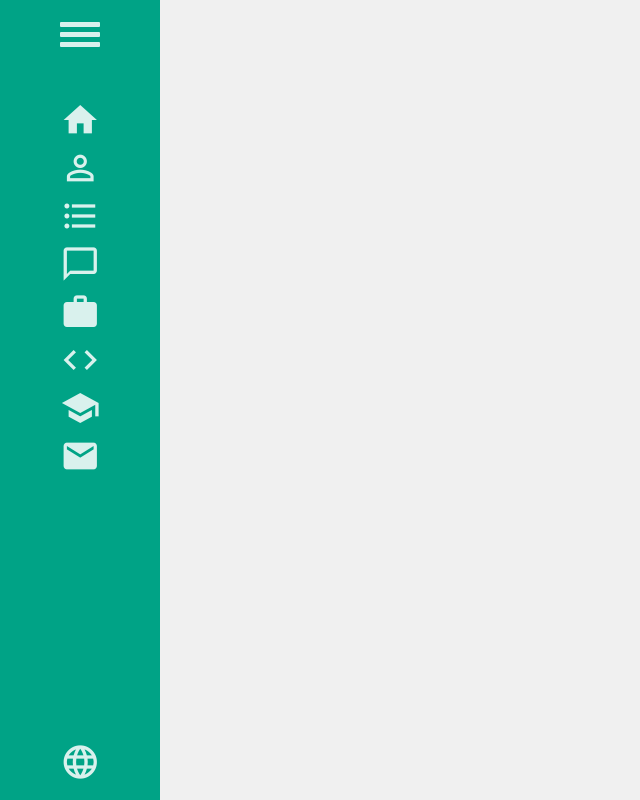
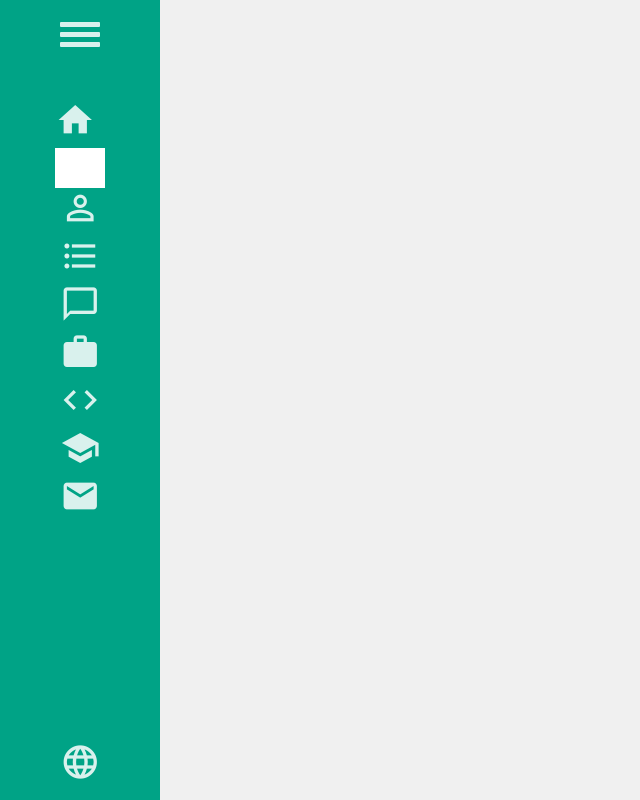
Before and after one commit to SplitNyko/Menu-gauche, a plain HTML site: page index.html in a window 1280 px wide. Both pictures are taken after a click on the link 36 px from the left and 34 px from the top of the page. Shown: the whole page, without its empty margins (0-640 px from the left). Drawn offline with nearby package versions, Linux system fonts and the light colour scheme.

Commit message:
Amélioration menu gauche ajout texte

```diff
--- a/Menu.js
+++ b/Menu.js
@@ -1,4 +1,7 @@
 $(function () {
+
+    var colors = ['green','','','',''];
+
     $('.menuLeftMenu .menuLeftIcon').click(function(e) {
         e.preventDefault();
         $('body').toggleClass('open');
--- a/css/style.css
+++ b/css/style.css
@@ -61,8 +61,6 @@ body {
 
     /*border : 1px solid white;*/
     border-radius: 5px;
-
-
 }
 
 .menuLeftIcon:nth-child(1) {
@@ -77,7 +75,7 @@ body {
 
 .open .menuLeft {
     width: calc(160px + 1vw);
-    transition: ease-in-out 1s;
+    /*transition: ease-in-out 1s;*/
 }
 
 .yellow .menuLeft {
@@ -89,7 +87,7 @@ body {
     transition: ease-in-out 1s;
 }
 .blue .menuLeft {
-    background-color: lightskyblue;
+    background-color: #52A9BD;
     transition: ease-in-out 1s;
 }
 .brown .menuLeft {
@@ -107,6 +105,7 @@ body {
 
 .material-icons:hover {
     opacity: 1;
+    transition: 0.2s ease-in-out;
 }
 
 .menuLeftMenu .menuLeftIcon {
@@ -141,3 +140,17 @@ body {
 .menuLeftMenu .menuLeftIcon span:nth-child(3) {
     top : 80%;
 }
+
+menuLeftIconsHome {
+    display: flex;
+    justify-content: center;
+    align-items: center;
+
+}
+
+.open .text{
+    height: 40px;
+    width: 50px;
+    background-color: white;
+    /*transition: ease-in-out 1s;*/
+}
--- a/index.html
+++ b/index.html
@@ -17,16 +17,36 @@
                     <span></span>
                     <span></span>
                 </a>
+                <div>
+
+                </div>
             </div>
             <div class="menuLeftIcons">
+                <div class="menuLeftIconsHome">
                     <a class="material-icons">home</a>
+                    <div class="text"></div>
+                </div>
+                <div class="menuLeftIconspPerm_identity">
                     <a class="material-icons">perm_identity</a>
+                </div>
+                <div class="menuLeftIconspFormat_list_bulleted">
                     <a class="material-icons">format_list_bulleted</a>
+                </div>
+                <div class="menuLeftIconspChat_bubble_outline">
                     <a class="material-icons">chat_bubble_outline</a>
+                </div>
+                <div class="menuLeftIconspWork">
                     <a class="material-icons">work</a>
+                </div>
+                <div class="menuLeftIconspCode">
                     <a class="material-icons">code</a>
+                </div>
+                <div class="menuLeftIconspschool">
                     <a class="material-icons">school</a>
+                </div>
+                <div class="menuLeftIconspEmail">
                     <a class="material-icons">email</a>
+                </div>
 
                 <a href="#" class="menuLeftIcon"></a>
                 <a href="#" class="menuLeftIcon"></a>
```
Lines whose indentation alone changed are shown as unchanged.
